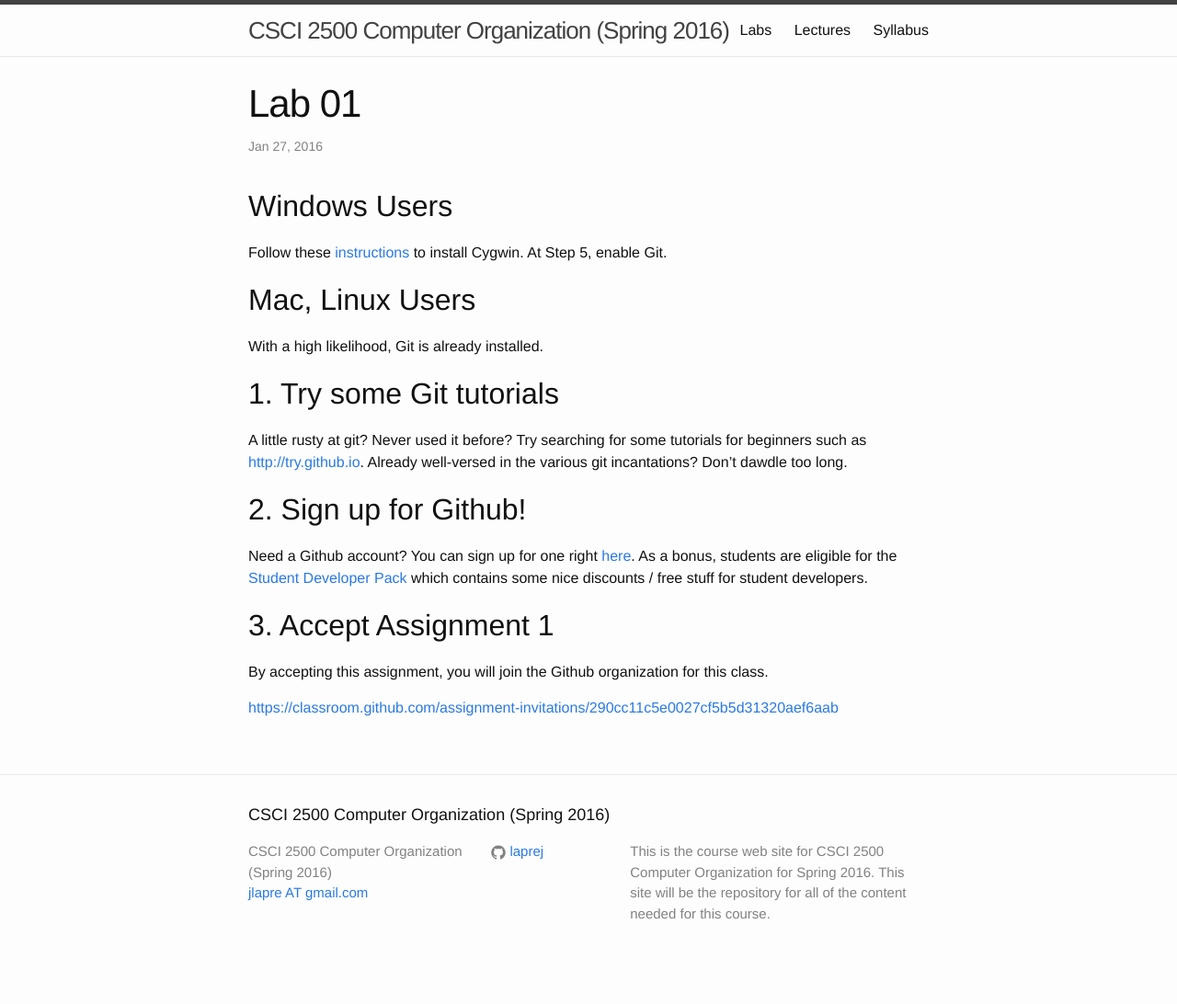
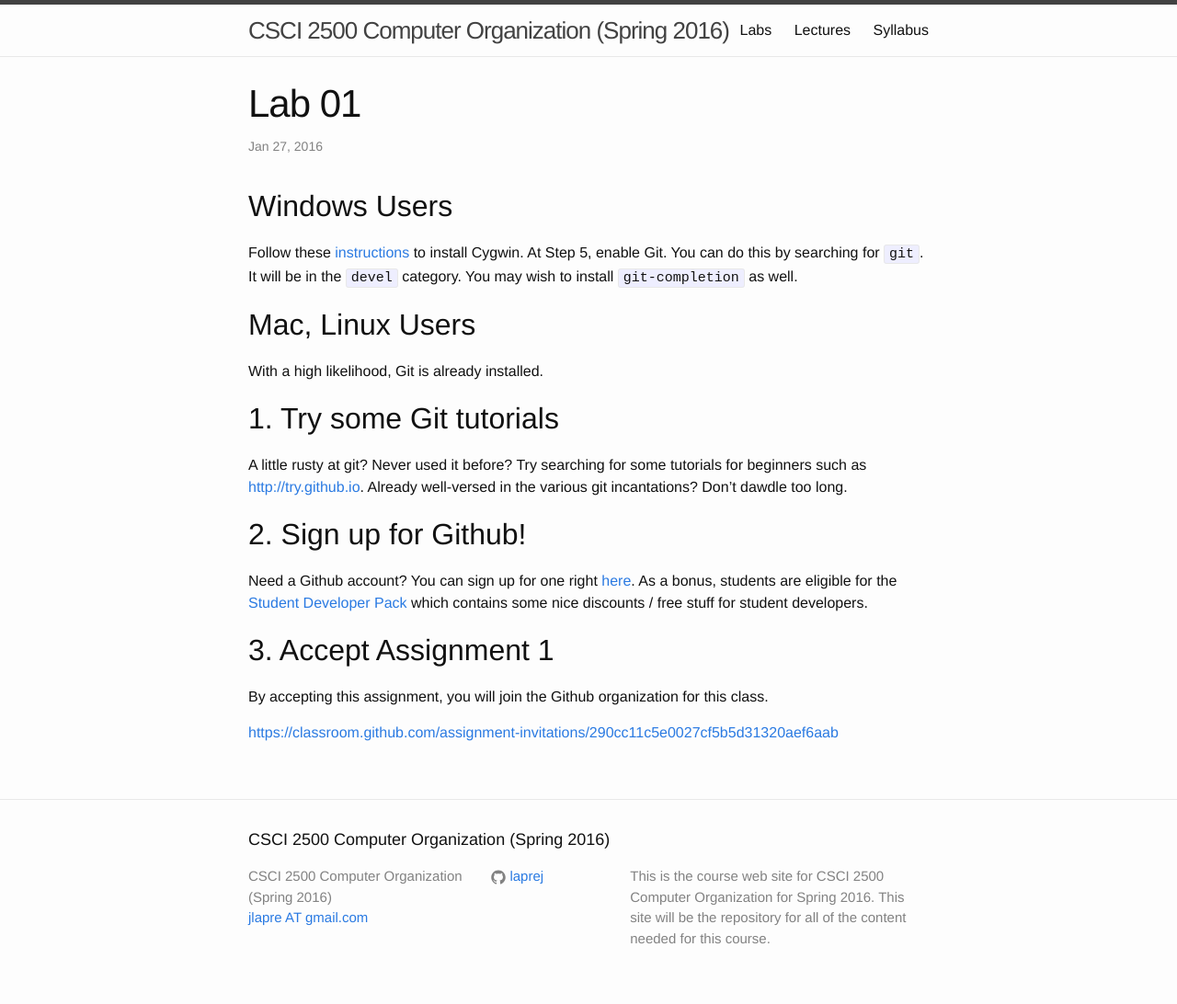
Before and after one commit to RPI-CSCI-2500-2016-Spring/RPI-CSCI-2500-2016-Spring.github.io, a Jekyll site: the page built from _posts/2016-01-27-lab01.md, in a window 1280 px wide. Shown: the whole page at 92% size. Built offline with Jekyll 4.4.1, drawn with Linux system fonts in a browser that asks for light colours; before the commit the page ends 1065 px from its top, so only the background shows below that.

Commit message:
Added further Windows instructions

```diff
--- a/_posts/2016-01-27-lab01.md
+++ b/_posts/2016-01-27-lab01.md
@@ -8,6 +8,8 @@
 ## Windows Users
 Follow these [instructions](http://www.cs.rpi.edu/academics/courses/spring16/csci1200/cygwin.php) to install Cygwin.
 At Step 5, enable Git.
+You can do this by searching for `git`.  It will be in the `devel` category.
+You may wish to install `git-completion` as well.
 
 ## Mac, Linux Users
 With a high likelihood, Git is already installed.
```
